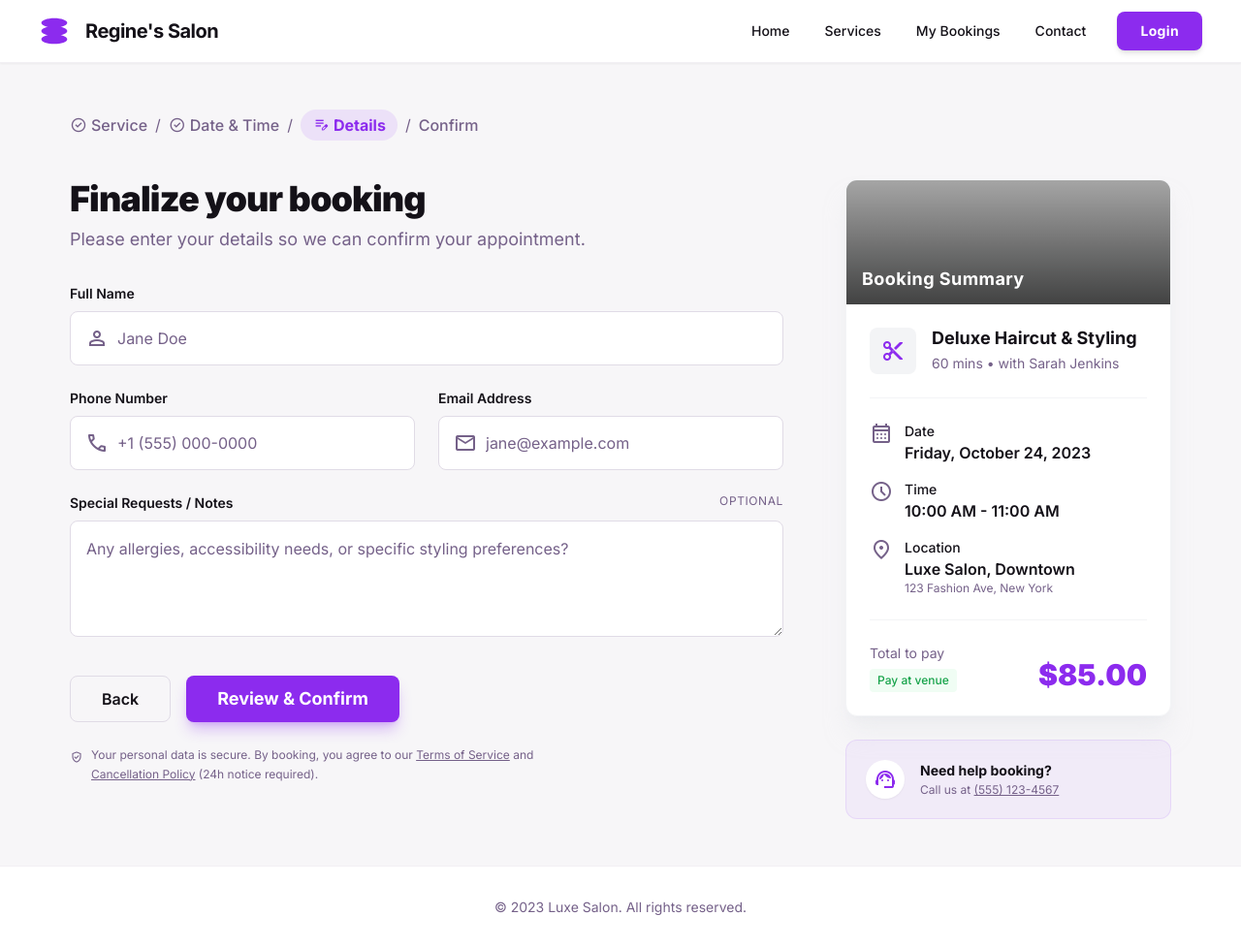
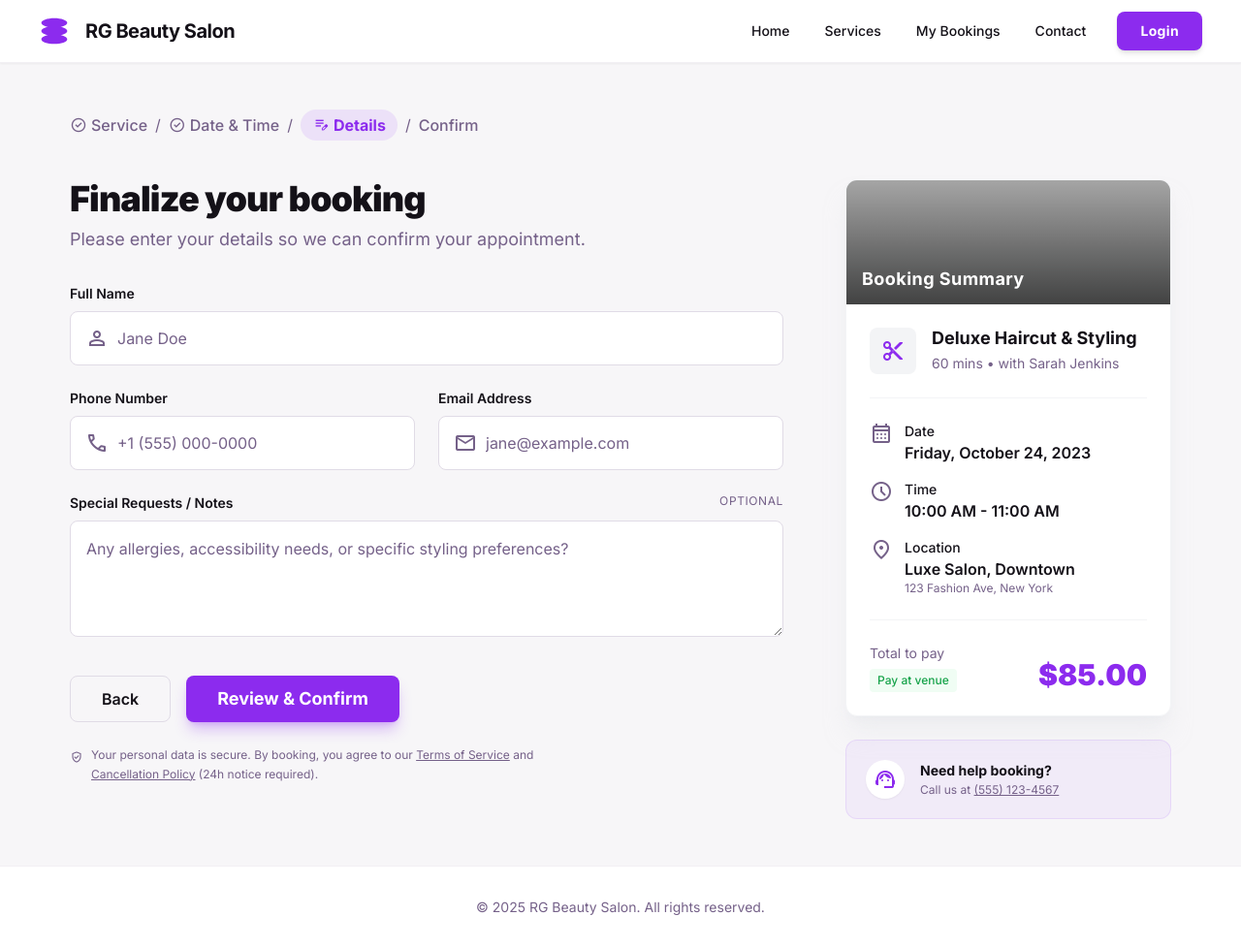
Before and after one commit to markcapillan/salon-appointment-system, a plain HTML site: page templates/personal_details.html in a window 1280 px wide. Shown: the whole page at 97% size. Drawn offline with nearby package versions, Linux system fonts and the light colour scheme; grey boxes are pictures that could not be loaded.

Commit message:
Update personal_details.html

```diff
--- a/templates/personal_details.html
+++ b/templates/personal_details.html
@@ -61,7 +61,7 @@
 <path d="M44 11.2727C44 14.0109 39.8386 16.3957 33.69 17.6364C39.8386 18.877 44 21.2618 44 24C44 26.7382 39.8386 29.123 33.69 30.3636C39.8386 31.6043 44 33.9891 44 36.7273C44 40.7439 35.0457 44 24 44C12.9543 44 4 40.7439 4 36.7273C4 33.9891 8.16144 31.6043 14.31 30.3636C8.16144 29.123 4 26.7382 4 24C4 21.2618 8.16144 18.877 14.31 17.6364C8.16144 16.3957 4 14.0109 4 11.2727C4 7.25611 12.9543 4 24 4C35.0457 4 44 7.25611 44 11.2727Z" fill="currentColor"></path>
 </svg>
 </div>
-<h2 class="text-text-main dark:text-white text-xl font-bold leading-tight tracking-tight">Regine's Salon</h2>
+<h2 class="text-text-main dark:text-white text-xl font-bold leading-tight tracking-tight">RG Beauty Salon</h2>
 </div>
 <div class="hidden md:flex flex-1 justify-end gap-8 items-center">
 <nav class="flex items-center gap-9">
@@ -241,8 +241,9 @@
 <!-- Simple Footer -->
 <footer class="mt-auto py-8 border-t border-[#f2f0f4] dark:border-gray-800 bg-white dark:bg-[#191022]">
 <div class="max-w-[1200px] mx-auto px-6 text-center text-text-secondary dark:text-gray-500 text-sm">
-<p>© 2023 Luxe Salon. All rights reserved.</p>
+<p>© 2025 RG Beauty Salon. All rights reserved.</p>
 </div>
 </footer>
 </div>
+
 </body></html>
```
